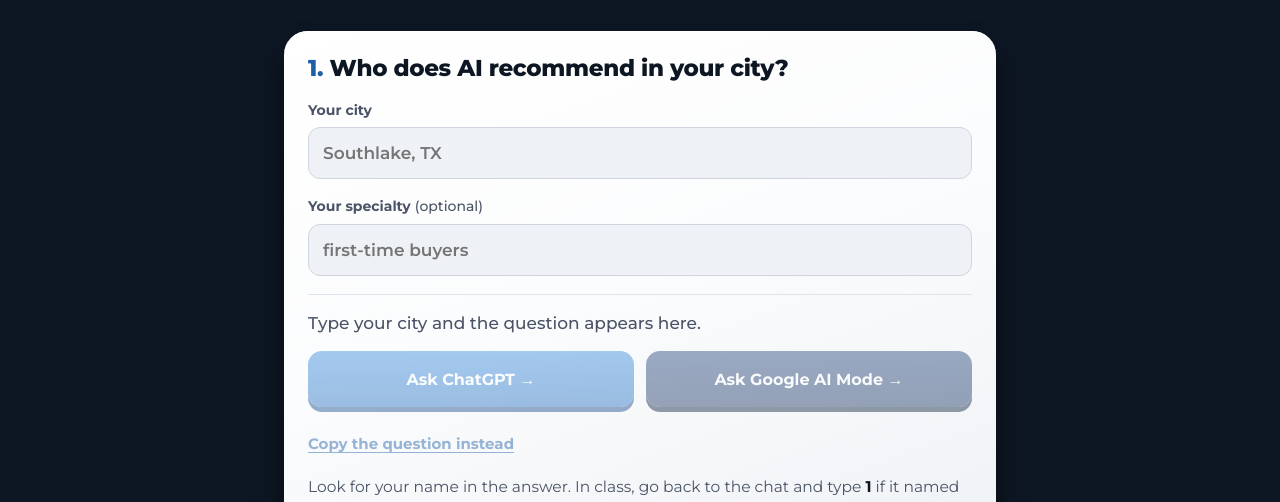
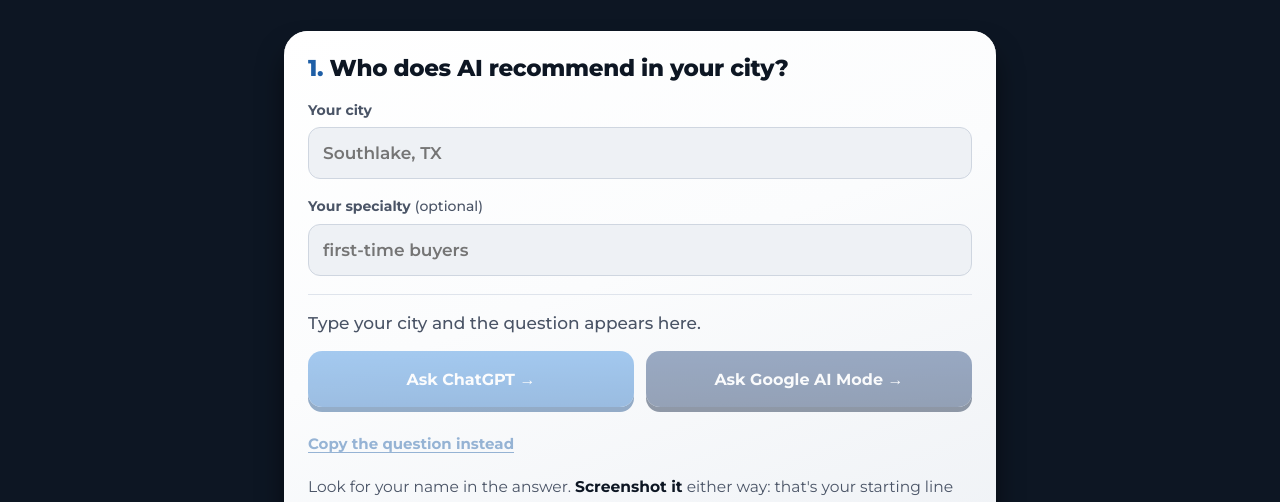
Before and after one commit to iambradass/classes-com, a plain HTML site: page bk-seo/check.html in a window 1280 px wide. Shown: the part 290-792 px from the top of the page. Drawn offline with Linux system fonts and the light colour scheme.

Commit message:
Found First check page: screenshot the answer instead of replying in class
Co-Authored-By: Claude Fable 5.2 <noreply@anthropic.com>
Claude-Session: https://claude.ai/code/session_017R4WDhdfPEikoPcUoiKdiD

```diff
--- a/bk-seo/check.html
+++ b/bk-seo/check.html
@@ -104,7 +104,7 @@
           <a class="btn two" id="goo1" target="_blank" rel="noopener" aria-disabled="true">Ask Google AI Mode &rarr;</a>
         </div>
         <button class="copy" id="copy1" type="button" disabled>Copy the question instead</button>
-        <p class="then">Look for your name in the answer. In class, go back to the chat and type <b>1</b> if it named you, <b>0</b> if it didn't.</p>
+        <p class="then">Look for your name in the answer. <b>Screenshot it</b> either way: that's your starting line for the workshop.</p>
         <p class="then">No names at all? <a id="alt1" target="_blank" rel="noopener" href="#">Ask who has the best reviews instead &rarr;</a></p>
       </div>
     </section>
```
